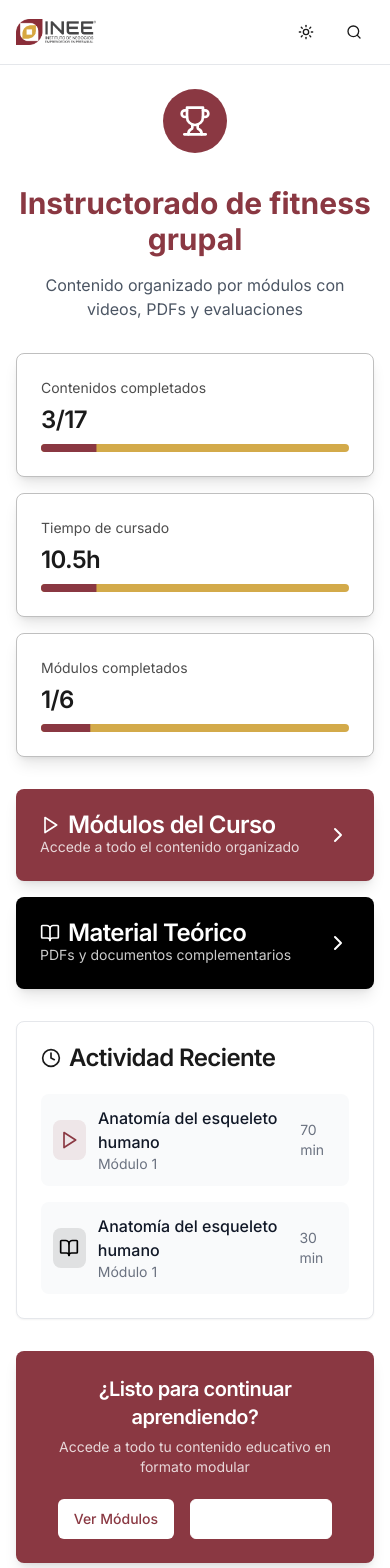
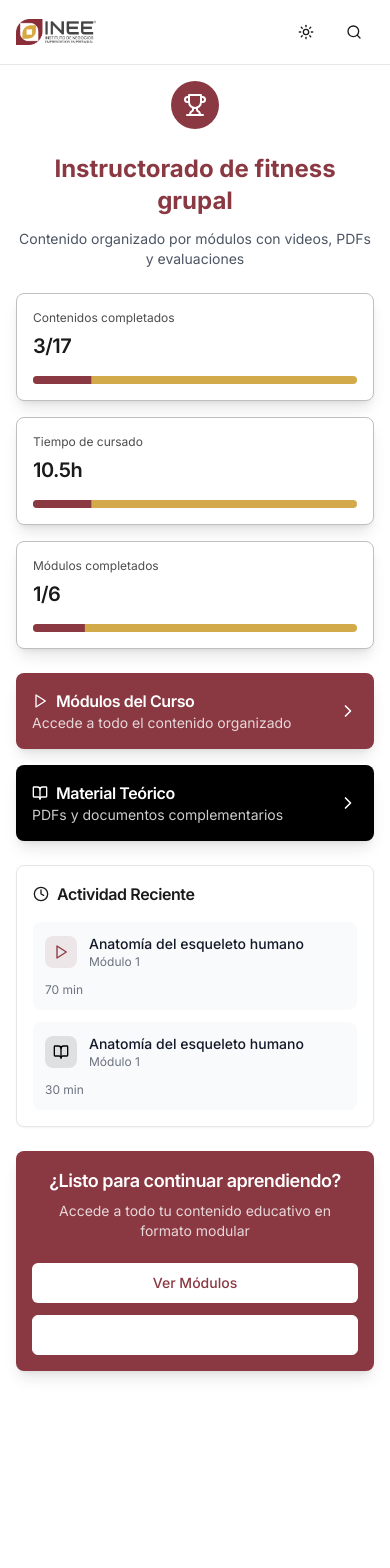
Before and after one commit to capassotech/INEE-cursos, a React (Vite) app: page /curso in a window 390 px wide. Shown: the top 1568 px of the page. After the commit the page ends 1467 px from the top, so only its background shows below. Built offline with nearby package versions, Linux system fonts and the light colour scheme.

Commit message:
INEE-16-Responsividad en Mobile

```diff
--- a/src/pages/Curso.tsx
+++ b/src/pages/Curso.tsx
@@ -1,46 +1,65 @@
-
-import { Card, CardContent, CardDescription, CardHeader, CardTitle } from "@/components/ui/card"
-import { Button } from "@/components/ui/button"
-import { Progress } from "@/components/ui/progress"
-import { Play, BookOpen, Clock, Trophy, ChevronRight } from "lucide-react"
-import { useNavigate } from "react-router-dom"
+import { useNavigate } from "react-router-dom";
+import {
+  Card,
+  CardContent,
+  CardDescription,
+  CardHeader,
+  CardTitle,
+} from "@/components/ui/card";
+import { Button } from "@/components/ui/button";
+import { Progress } from "@/components/ui/progress";
+import { Play, BookOpen, Clock, Trophy, ChevronRight } from "lucide-react";
 
 const Curso = () => {
-  const navigate = useNavigate()
-
+  const navigate = useNavigate();
   const stats = [
     { label: "Contenidos completados", value: "3/17", progress: 18 },
     { label: "Tiempo de cursado", value: "10.5h", progress: 18 },
     { label: "Módulos completados", value: "1/6", progress: 16 },
-  ]
-
+  ];
   const recentActivity = [
-    { type: "class", title: "Anatomía del esqueleto humano", module: "Módulo 1", duration: "70 min" },
-    { type: "theory", title: "Anatomía del esqueleto humano", unit: "Módulo 1", readTime: "30 min" },
-  ]
+    {
+      type: "class",
+      title: "Anatomía del esqueleto humano",
+      module: "Módulo 1",
+      duration: "70 min",
+    },
+    {
+      type: "theory",
+      title: "Anatomía del esqueleto humano",
+      unit: "Módulo 1",
+      readTime: "30 min",
+    },
+  ];
 
   return (
-    <div className="container mx-auto px-4 py-6 space-y-8">
+    <div className="container mx-auto px-4 sm:px-6 lg:px-8 py-4 sm:py-6 space-y-6 sm:space-y-8">
       {/* Hero Section */}
-      <div className="text-center space-y-4">
-        <div className="inline-flex items-center justify-center w-16 h-16 rounded-full bg-primary mb-4">
-          <Trophy className="w-8 h-8 text-white" />
+      <div className="text-center space-y-3 sm:space-y-4">
+        <div className="inline-flex items-center justify-center w-12 h-12 sm:w-16 sm:h-16 rounded-full bg-primary mb-3 sm:mb-4">
+          <Trophy className="w-6 h-6 sm:w-8 sm:h-8 text-white" />
         </div>
-        <h1 className="text-3xl md:text-4xl font-bold text-primary">Instructorado de fitness grupal</h1>
-        <p className="text-gray-600 dark:text-gray-300 max-w-md mx-auto">
+        <h1 className="text-2xl sm:text-3xl lg:text-4xl font-bold text-primary break-words">
+          Instructorado de fitness grupal
+        </h1>
+        <p className="text-sm sm:text-base text-gray-600 dark:text-gray-300 max-w-md mx-auto break-words">
           Contenido organizado por módulos con videos, PDFs y evaluaciones
         </p>
       </div>
 
       {/* Progress Stats */}
-      <div className="grid grid-cols-1 md:grid-cols-3 gap-4">
+      <div className="grid grid-cols-1 sm:grid-cols-2 lg:grid-cols-3 gap-4">
         {stats.map((stat, index) => (
           <Card key={index} className="bg-background border-border shadow-lg">
-            <CardHeader className="pb-2">
-              <CardDescription>{stat.label}</CardDescription>
-              <CardTitle className="text-2xl">{stat.value}</CardTitle>
+            <CardHeader className="pb-2 p-4 sm:p-6 sm:pb-2">
+              <CardDescription className="text-xs sm:text-sm">
+                {stat.label}
+              </CardDescription>
+              <CardTitle className="text-xl sm:text-2xl">
+                {stat.value}
+              </CardTitle>
             </CardHeader>
-            <CardContent>
+            <CardContent className="p-4 sm:p-6 pt-0">
               <Progress value={stat.progress} className="h-2" />
             </CardContent>
           </Card>
@@ -53,34 +72,37 @@ const Curso = () => {
           className="bg-primary text-white border-0 shadow-lg cursor-pointer hover:shadow-xl transition-all duration-300 transform hover:scale-105"
           onClick={() => navigate("/curso/fitness-grupal")}
         >
-          <CardHeader>
+          <CardHeader className="p-4 sm:p-6">
             <div className="flex items-center justify-between">
-              <div>
-                <CardTitle className="flex items-center gap-2">
-                  <Play className="w-5 h-5" />
+              <div className="flex-1 min-w-0">
+                <CardTitle className="flex items-center gap-2 text-base sm:text-lg break-words">
+                  <Play className="w-4 h-4 sm:w-5 sm:h-5 flex-shrink-0" />
                   Módulos del Curso
                 </CardTitle>
-                <CardDescription className="text-white/80">Accede a todo el contenido organizado</CardDescription>
+                <CardDescription className="text-white/80 text-sm sm:text-base break-words">
+                  Accede a todo el contenido organizado
+                </CardDescription>
               </div>
-              <ChevronRight className="w-6 h-6" />
+              <ChevronRight className="w-5 h-5 sm:w-6 sm:h-6 flex-shrink-0" />
             </div>
           </CardHeader>
         </Card>
-
         <Card
           className="bg-black text-white border-0 shadow-lg cursor-pointer hover:shadow-xl transition-all duration-300 transform hover:scale-105"
           onClick={() => navigate("/teoria")}
         >
-          <CardHeader>
+          <CardHeader className="p-4 sm:p-6">
             <div className="flex items-center justify-between">
-              <div>
-                <CardTitle className="flex items-center gap-2">
-                  <BookOpen className="w-5 h-5" />
+              <div className="flex-1 min-w-0">
+                <CardTitle className="flex items-center gap-2 text-base sm:text-lg break-words">
+                  <BookOpen className="w-4 h-4 sm:w-5 sm:h-5 flex-shrink-0" />
                   Material Teórico
                 </CardTitle>
-                <CardDescription className="text-white/80">PDFs y documentos complementarios</CardDescription>
+                <CardDescription className="text-white/80 text-sm sm:text-base break-words">
+                  PDFs y documentos complementarios
+                </CardDescription>
               </div>
-              <ChevronRight className="w-6 h-6" />
+              <ChevronRight className="w-5 h-5 sm:w-6 sm:h-6 flex-shrink-0" />
             </div>
           </CardHeader>
         </Card>
@@ -88,36 +110,42 @@ const Curso = () => {
 
       {/* Recent Activity */}
       <Card className="bg-white dark:bg-gray-800 border-gray-200 dark:border-gray-700">
-        <CardHeader>
-          <CardTitle className="flex items-center gap-2">
-            <Clock className="w-5 h-5" />
+        <CardHeader className="p-4 sm:p-6">
+          <CardTitle className="flex items-center gap-2 text-base sm:text-lg">
+            <Clock className="w-4 h-4 sm:w-5 sm:h-5" />
             Actividad Reciente
           </CardTitle>
         </CardHeader>
-        <CardContent className="space-y-4">
+        <CardContent className="space-y-3 sm:space-y-4 p-4 sm:p-6 pt-0">
           {recentActivity.map((item, index) => (
             <div
               key={index}
-              className="flex items-center justify-between p-3 rounded-lg bg-gray-50 dark:bg-gray-700/50 hover:bg-gray-100 dark:hover:bg-gray-700 transition-colors cursor-pointer"
+              className="flex flex-col sm:flex-row sm:items-center sm:justify-between gap-3 p-3 rounded-lg bg-gray-50 dark:bg-gray-700/50 hover:bg-gray-100 dark:hover:bg-gray-700 transition-colors cursor-pointer"
             >
               <div className="flex items-center gap-3">
                 <div
-                  className={`w-10 h-10 rounded-lg flex items-center justify-center ${
+                  className={`w-8 h-8 sm:w-10 sm:h-10 rounded-lg flex items-center justify-center flex-shrink-0 ${
                     item.type === "class"
                       ? "bg-primary/10 dark:bg-primary/20 text-primary"
                       : "bg-black/10 dark:bg-white/10 text-black dark:text-white"
                   }`}
                 >
-                  {item.type === "class" ? <Play className="w-5 h-5" /> : <BookOpen className="w-5 h-5" />}
+                  {item.type === "class" ? (
+                    <Play className="w-4 h-4 sm:w-5 sm:h-5" />
+                  ) : (
+                    <BookOpen className="w-4 h-4 sm:w-5 sm:h-5" />
+                  )}
                 </div>
-                <div>
-                  <p className="font-medium text-gray-900 dark:text-gray-100">{item.title}</p>
-                  <p className="text-sm text-gray-500 dark:text-gray-400">
+                <div className="min-w-0 flex-1">
+                  <p className="font-medium text-sm sm:text-base text-gray-900 dark:text-gray-100 break-words">
+                    {item.title}
+                  </p>
+                  <p className="text-xs sm:text-sm text-gray-500 dark:text-gray-400">
                     {item.type === "class" ? item.module : item.unit}
                   </p>
                 </div>
               </div>
-              <span className="text-sm text-gray-500 dark:text-gray-400">
+              <span className="text-xs sm:text-sm text-gray-500 dark:text-gray-400 self-start sm:self-center whitespace-nowrap">
                 {item.type === "class" ? item.duration : item.readTime}
               </span>
             </div>
@@ -127,23 +155,25 @@ const Curso = () => {
 
       {/* Call to Action */}
       <Card className="bg-primary text-white border-0 shadow-lg">
-        <CardHeader className="text-center">
-          <CardTitle className="text-xl">¿Listo para continuar aprendiendo?</CardTitle>
-          <CardDescription className="text-white/80">
+        <CardHeader className="text-center p-4 sm:p-6">
+          <CardTitle className="text-lg sm:text-xl">
+            ¿Listo para continuar aprendiendo?
+          </CardTitle>
+          <CardDescription className="text-white/80 text-sm sm:text-base break-words">
             Accede a todo tu contenido educativo en formato modular
           </CardDescription>
-          <div className="pt-4 space-x-4">
+          <div className="pt-4 flex flex-col sm:flex-row gap-3 sm:gap-4 sm:justify-center">
             <Button
               variant="secondary"
               onClick={() => navigate("/curso/fitness-grupal")}
-              className="bg-white text-primary hover:bg-gray-100"
+              className="bg-white text-primary hover:bg-gray-100 w-full sm:w-auto"
             >
               Ver Módulos
             </Button>
             <Button
               variant="outline"
               onClick={() => navigate("/teoria")}
-              className="border-white text-white hover:bg-white/10"
+              className="border-white text-white hover:bg-white/10 w-full sm:w-auto"
             >
               Material Teórico
             </Button>
@@ -151,7 +181,7 @@ const Curso = () => {
         </CardHeader>
       </Card>
     </div>
-  )
-}
+  );
+};
 
-export default Curso
+export default Curso;
```
Also changed, not shown: src/components/content-item.tsx (+106 -74 lines), src/components/module-view.tsx (+70 -56 lines), src/pages/Index.tsx (+44 -33 lines).
